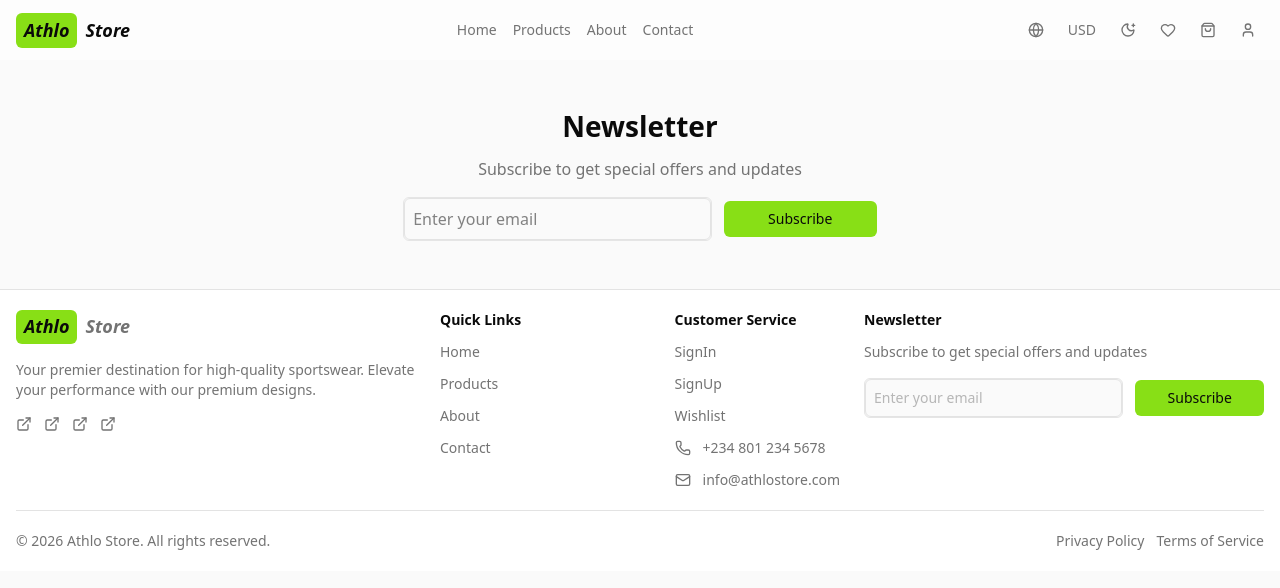
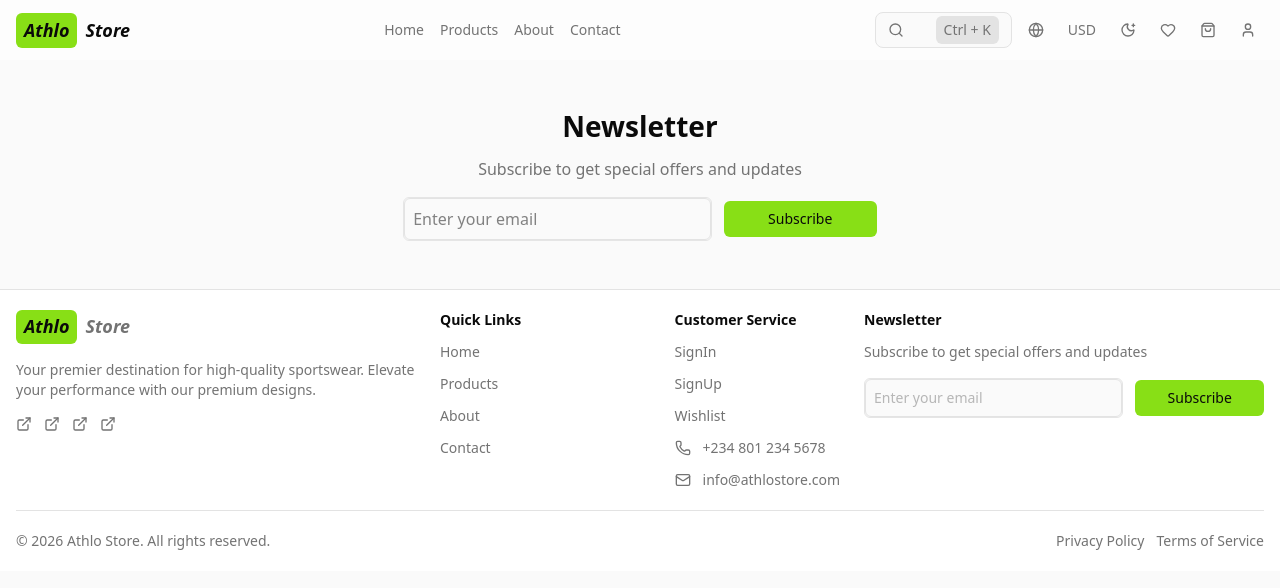
Before and after one commit to aehamdy/athlo-store, a Next.js app: page / in a window 1280 px wide. Shown: the top 588 px of the page. Built offline with nearby package versions, Linux system fonts and the light colour scheme.

Commit message:
Feat: Create SearchModal component and implement it in Header

```diff
--- a/components/HeaderActions.tsx
+++ b/components/HeaderActions.tsx
@@ -1,12 +1,15 @@
 import CartButton from "./CartButton";
 import MobileMenu from "./MobileMenu";
 import ProfileButton from "./ProfileButton";
+import SearchModal from "./SearchModal";
 import PreferencesActions from "./shared/preferences/PreferencesActions";
 import WishlistButton from "./WishlistButton";
 
 function HeaderActions() {
   return (
     <div className="flex items-center gap-xs">
+      <SearchModal />
+
       <div className="hidden lg:flex lg:items-center lg:gap-xs">
         <PreferencesActions />
       </div>
--- /dev/null
+++ b/components/SearchModal.tsx
@@ -0,0 +1,77 @@
+"use client";
+
+import { Button } from "@/components/ui/button";
+import {
+  Dialog,
+  DialogContent,
+  DialogDescription,
+  DialogHeader,
+  DialogTitle,
+  DialogTrigger,
+} from "@/components/ui/dialog";
+import Icon from "./shared/Icon";
+import { useRef, KeyboardEvent } from "react";
+
+function SearchModal() {
+  const buttonRef = useRef<HTMLButtonElement>(null);
+
+  const handleModal = (e: KeyboardEvent<HTMLButtonElement>) => {
+    e.preventDefault();
+    if (e.key === "k" && e.ctrlKey) {
+      // Open search modal
+      buttonRef.current?.click();
+    }
+  };
+
+  return (
+    <Dialog>
+      <DialogTrigger asChild className="">
+        <Button
+          variant="plain"
+          className="flex justify-between items-center gap-3xl text-muted-foreground lg:bg-field lg:border lg:border-subtle"
+          ref={buttonRef}
+          onKeyDown={handleModal}
+        >
+          <Icon name="Search" />
+
+          <div className="hidden lg:block bg-subtle py-tiny px-xs rounded-sm">
+            Ctrl + K
+          </div>
+        </Button>
+      </DialogTrigger>
+
+      <DialogContent className="sm:max-w-[400px]">
+        <DialogHeader>
+          <DialogTitle></DialogTitle>
+          <DialogDescription></DialogDescription>
+          <div className="flex items-center gap-2 p-tiny bg-field border-2 border-subtler focus-within:border-2 focus-within:border-accent-strong rounded-sm">
+            <Icon name="Search" />
+            <input
+              type="text"
+              name="search"
+              id="search"
+              placeholder="Search products..."
+              className="w-full outline-none"
+            />
+          </div>
+        </DialogHeader>
+
+        <div className="no-scrollbar -mx-4 max-h-[50vh] overflow-y-auto px-4">
+          {/* {Array.from({ length: 10 }).map((_, index) => (
+            <p key={index} className="mb-4 leading-normal">
+              Lorem ipsum dolor sit amet, consectetur adipiscing elit. Sed do
+              eiusmod tempor incididunt ut labore et dolore magna aliqua. Ut
+              enim ad minim veniam, quis nostrud exercitation ullamco laboris
+              nisi ut aliquip ex ea commodo consequat. Duis aute irure dolor in
+              reprehenderit in voluptate velit esse cillum dolore eu fugiat
+              nulla pariatur. Excepteur sint occaecat cupidatat non proident,
+              sunt in culpa qui officia deserunt mollit anim id est laborum.
+            </p>
+          ))} */}
+        </div>
+      </DialogContent>
+    </Dialog>
+  );
+}
+
+export default SearchModal;
--- a/components/layout/Footer.tsx
+++ /dev/null
@@ -1,5 +0,0 @@
-function Footer() {
-  return <div>Footer</div>;
-}
-
-export default Footer;
```
